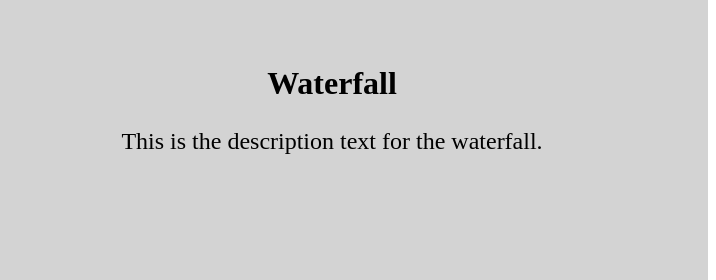
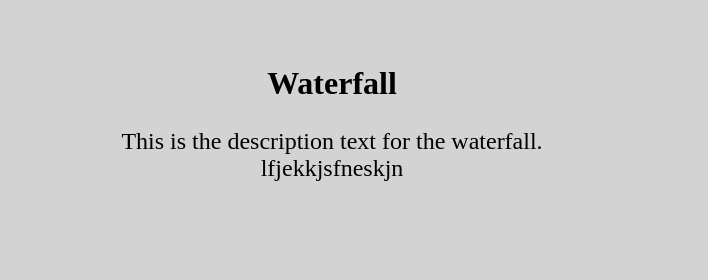
Before and after one commit to gdavis16/grant-davis.com, a plain HTML site: page functions.html in a window 1280 px wide. Shown: the part 1500-1780 px from the top of the page, 564-1280 px from the left. Drawn offline with Linux system fonts and the light colour scheme.

Commit message:
Does this work now?

```diff
--- a/functions.html
+++ b/functions.html
@@ -67,6 +67,7 @@
         </h2>
         <p class="gif_description">
           This is the description text for the waterfall.
+          lfjekkjsfneskjn
         </p>
       </div>
     </div>
```
